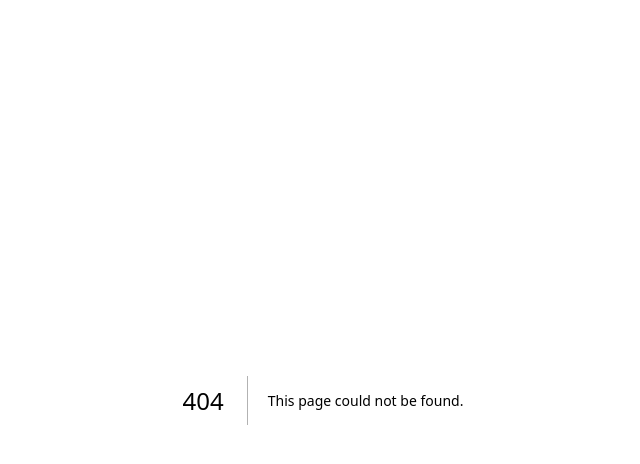
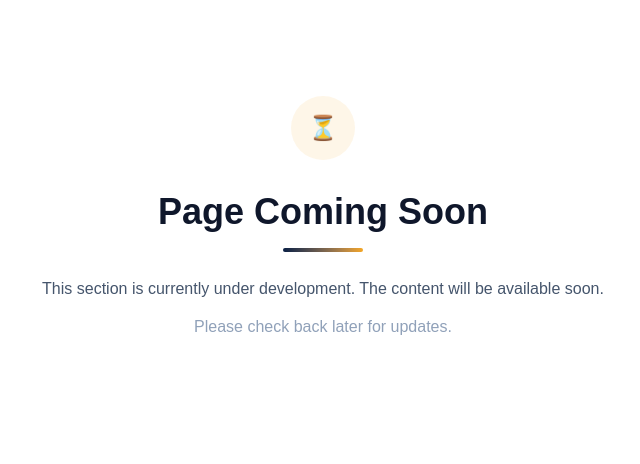
Before and after one commit to akv-dev339/drl-user, a Next.js app: page /research-lab in a window 1280 px wide. Before the commit this address had no page. Shown: the top 464 px of the page, without its empty margins (317-957 px from the left). Built offline with nearby package versions, Linux system fonts and the light colour scheme.

Commit message:
new updates

```diff
--- a/app/globals.css
+++ b/app/globals.css
@@ -47,3 +47,7 @@ h3 {
 p {
   @apply text-sm sm:text-base leading-relaxed;
 }
+
+.scrollbar-hide::-webkit-scrollbar {
+  display: none;
+}
--- a/app/journals/[journal]/layout.tsx
+++ b/app/journals/[journal]/layout.tsx
@@ -134,32 +134,36 @@ export default async function JournalLayout({
       {/* HEADER */}
 <header className="bg-[#0A1F44] border-b border-[#0F2A5A]">
 
-        <div className="max-w-6xl mx-auto px-4 sm:px-6 py-6 sm:py-10">
+  <div className="max-w-6xl mx-auto px-4 sm:px-6 py-5 sm:py-8">
 
     <Link href="/journals" className="inline-block group">
-            <div className="flex flex-col sm:flex-row items-center gap-3 sm:gap-4 text-center sm:text-left">
+
+      <div className="flex items-center justify-center sm:justify-start gap-3 sm:gap-4">
 
         <Image
           src="/drl-logo.jpeg"
           alt="DRL Journals Logo"
-                width={50}
-                height={50}
+          width={45}
+          height={45}
           className="object-contain"
           priority
         />
 
-              <h1 className="text-2xl sm:text-4xl font-extrabold tracking-tight text-white group-hover:text-[#F4A623] transition">
+        <h1 className="text-lg sm:text-3xl md:text-4xl font-extrabold tracking-tight text-white group-hover:text-[#F4A623] transition leading-tight">
           {journalTitle}
         </h1>
 
       </div>
+
     </Link>
 
     {/* ISSN */}
-          <div className="mt-3 flex justify-center sm:justify-start text-sm">
-            {/* <span className="px-3 py-1 bg-[#F4A623]/20 text-[#F4A623] rounded-full border border-[#F4A623]/40">
+    <div className="mt-2 flex justify-center sm:justify-start text-sm">
+      {/*
+      <span className="px-3 py-1 bg-[#F4A623]/20 text-[#F4A623] rounded-full border border-[#F4A623]/40">
         ISSN: {journalIssn}
-            </span> */}
+      </span>
+      */}
     </div>
 
   </div>
--- /dev/null
+++ b/app/research-lab/page.tsx
@@ -0,0 +1,33 @@
+export default function ComingSoonPage() {
+  return (
+    <div className="max-w-4xl mx-auto text-center py-24">
+
+      {/* Icon */}
+      <div className="flex justify-center mb-8">
+        <div className="w-16 h-16 rounded-full bg-[#F4A623]/10 flex items-center justify-center">
+          <span className="text-2xl text-[#0A1F44]">⏳</span>
+        </div>
+      </div>
+
+      {/* Title */}
+      <h1 className="text-4xl font-bold text-slate-900">
+        Page Coming Soon
+      </h1>
+
+      {/* Divider */}
+      <div className="mt-4 w-20 h-1 mx-auto bg-gradient-to-r from-[#0A1F44] to-[#F4A623] rounded-full" />
+
+      {/* Description */}
+      <p className="mt-6 text-lg text-slate-600 leading-relaxed">
+        This section is currently under development.
+        The content will be available soon.
+      </p>
+
+      {/* Secondary Text */}
+      <p className="mt-3 text-sm text-slate-400">
+        Please check back later for updates.
+      </p>
+
+    </div>
+  );
+}
--- a/components/layout/JournalNavbar.tsx
+++ b/components/layout/JournalNavbar.tsx
@@ -22,9 +22,9 @@ export default function JournalNavbar({ journalId }: NavbarProps) {
 
   return (
     <nav className="bg-white border-b border-gray-200">
-      <div className="max-w-6xl mx-auto px-6">
+      <div className="max-w-6xl mx-auto px-4 sm:px-6">
 
-        <div className="flex flex-wrap gap-10 py-4 text-sm font-medium">
+        <div className="flex gap-6 overflow-x-auto whitespace-nowrap py-4 text-sm font-medium scrollbar-hide">
 
           {navItems.map((item) => {
             const isActive = pathname === item.href;
@@ -41,7 +41,6 @@ export default function JournalNavbar({ journalId }: NavbarProps) {
               >
                 {item.label}
 
-                {/* underline */}
                 <span
                   className={`absolute left-0 -bottom-2 h-[2px] bg-[#F4A623] transition-all duration-300 ${
                     isActive ? "w-full" : "w-0 hover:w-full"
```
Lines whose indentation alone changed are shown as unchanged.
